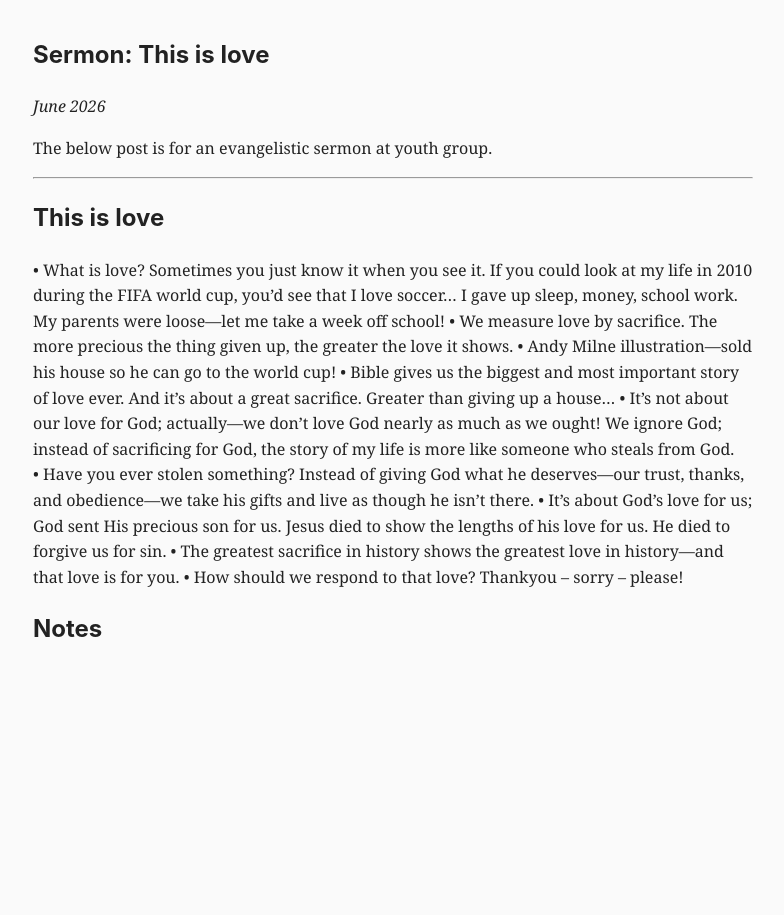
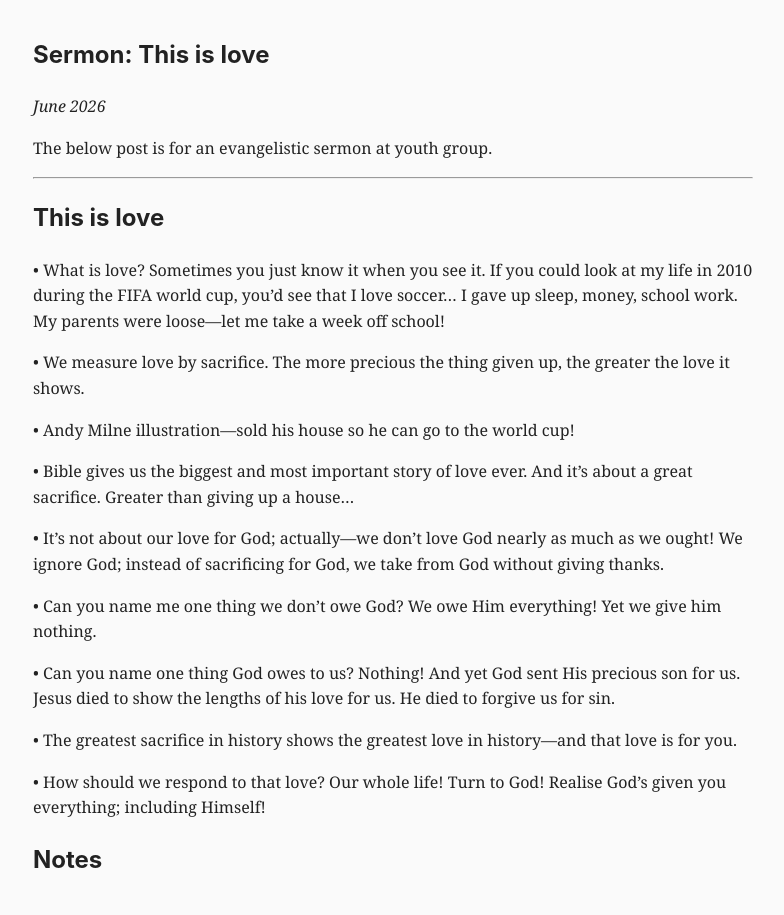
Before and after one commit to pipwitheridge/blog, a Jekyll site: the page built from _posts/2026-06-05-salt-spectacular-this-is-love.md, in a window 1280 px wide. Shown: the whole page, without its empty margins (247-1031 px from the left). Built offline with Jekyll 4.4.1, drawn with Linux system fonts in a browser that asks for light colours.

Commit message:
salt talk

```diff
--- a/_posts/2026-06-05-salt-spectacular-3-things-to-know-about-god.md
+++ b/_posts/2026-06-05-salt-spectacular-this-is-love.md
@@ -13,13 +13,24 @@ The below post is for an evangelistic sermon at youth group.
 ## This is love
 
 • What is love? Sometimes you just know it when you see it. If you could look at my life in 2010 during the FIFA world cup, you'd see that I love soccer... I gave up sleep, money, school work. My parents were loose—let me take a week off school!
+
 • We measure love by sacrifice. The more precious the thing given up, the greater the love it shows.
+
 • Andy Milne illustration—sold his house so he can go to the world cup!
+
 • Bible gives us the biggest and most important story of love ever. And it's about a great sacrifice. Greater than giving up a house...
-• It's not about our love for God; actually—we don't love God nearly as much as we ought! We ignore God; instead of sacrificing for God, the story of my life is more like someone who steals from God.
-• Have you ever stolen something? Instead of giving God what he deserves—our trust, thanks, and obedience—we take his gifts and live as though he isn't there.
-• It's about God's love for us; God sent His precious son for us. Jesus died to show the lengths of his love for us. He died to forgive us for sin.
+
+• It's not about our love for God; actually—we don't love God nearly as much as we ought! We ignore God; instead of sacrificing for God, we take from God without giving thanks.
+
+• Can you name me one thing we don't owe God? We owe Him everything! Yet we give him nothing.
+
+• Can you name one thing God owes to us? Nothing! And yet God sent His precious son for us. Jesus died to show the lengths of his love for us. He died to forgive us for sin.
+
 • The greatest sacrifice in history shows the greatest love in history—and that love is for you.
-• How should we respond to that love? Thankyou – sorry – please!
+
+
+• How should we respond to that love? Our whole life! Turn to God! Realise God's given you everything; including Himself!
+
+
 
 # Notes
```
Also changed, not shown: _posts/2026-06-16-my-biggest-decision.md (+7 -0 lines).
